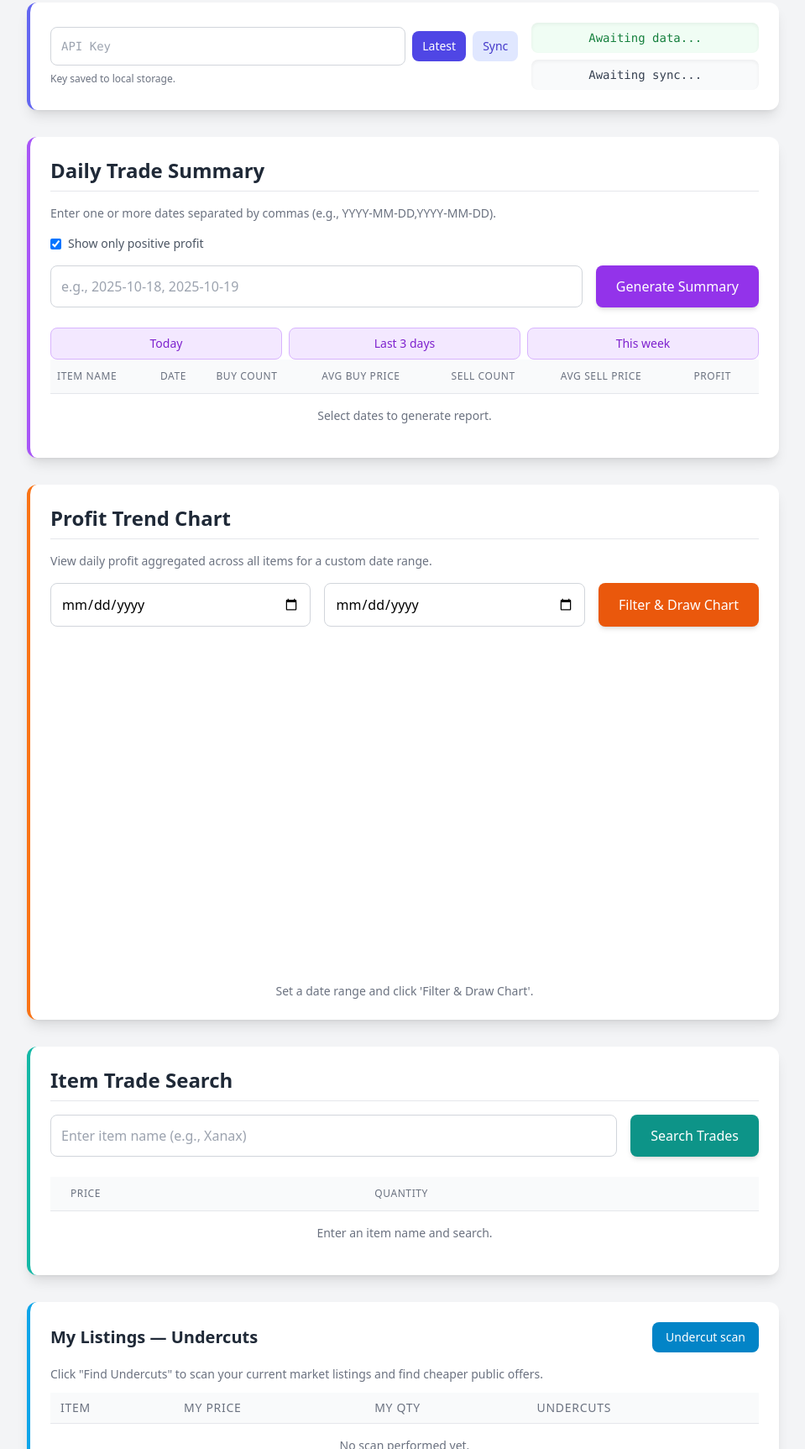
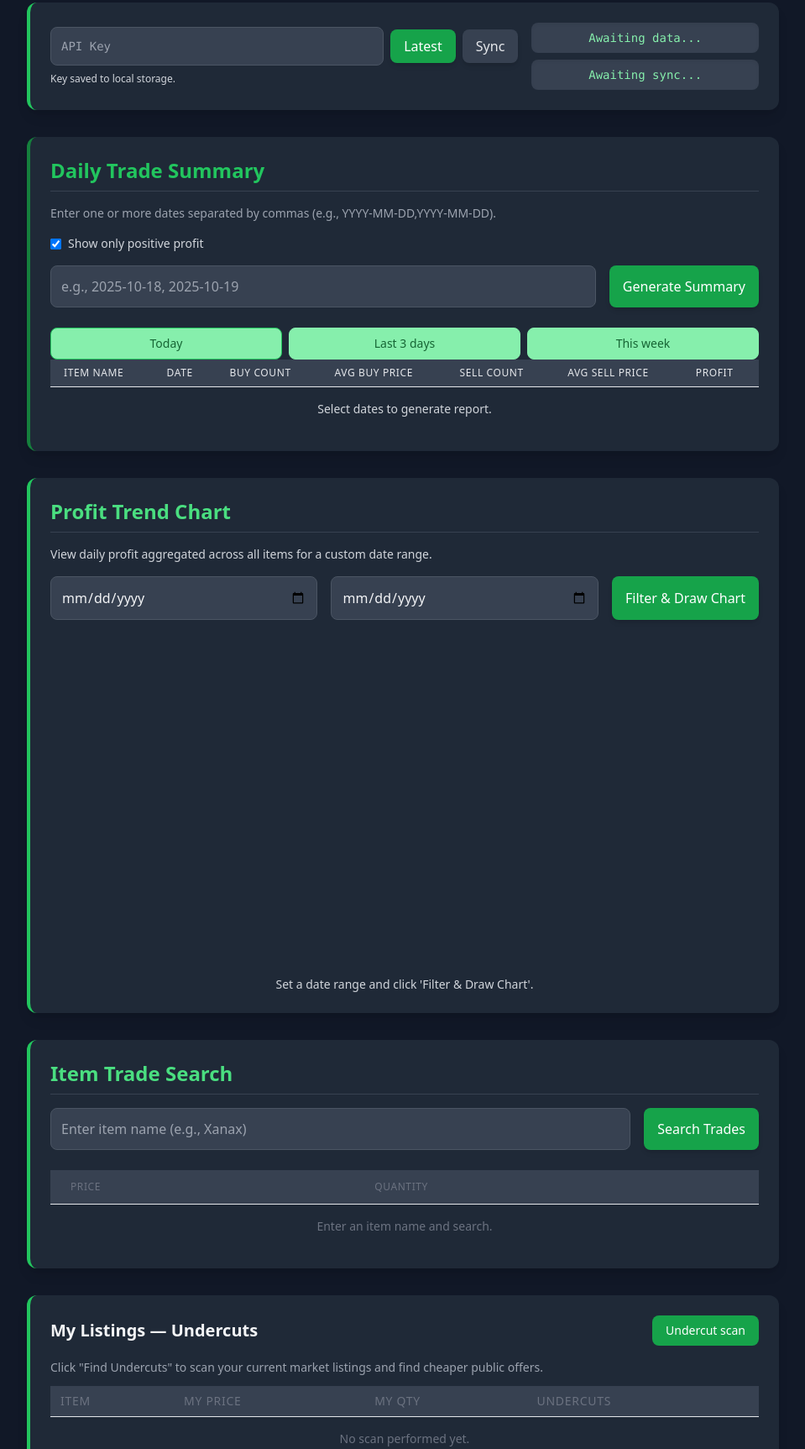
Before and after one commit to Zorgie/torn, a plain HTML site: page index.html in a window 1280 px wide. Shown: the part 117-1842 px from the top of the page at 84% size, without its empty margins (160-1119 px from the left). Drawn offline with nearby package versions, Linux system fonts and the light colour scheme.

Commit message:
Change to dark mode & mainly green

```diff
--- a/index.html
+++ b/index.html
@@ -10,42 +10,54 @@
     <!-- Load Chart.js for visualization -->
     <script src="https://cdn.jsdelivr.net/npm/chart.js@4.4.3/dist/chart.umd.min.js"></script>
     <style>
-        /* Custom Scrollbar for better UX */
+        /* Custom Scrollbar for dark theme */
         ::-webkit-scrollbar { width: 8px; }
-        ::-webkit-scrollbar-track { background: #f1f1f1; }
-        ::-webkit-scrollbar-thumb { background: #cbd5e1; border-radius: 10px; }
-        ::-webkit-scrollbar-thumb:hover { background: #94a3b8; }
+        ::-webkit-scrollbar-track { background: #1a1a1a; }
+        ::-webkit-scrollbar-thumb { background: #4b5563; border-radius: 10px; }
+        ::-webkit-scrollbar-thumb:hover { background: #6b7280; }
+
+        /* Consistent table styling */
+        table th {
+            @apply px-4 py-2 text-left text-xs font-medium text-gray-400 uppercase tracking-wider;
+        }
+        table td {
+            @apply px-4 py-2 text-sm text-gray-300;
+        }
     </style>
 </head>
-<body class="bg-gray-100 font-sans p-6 md:p-10 min-h-screen">
+<body class="bg-gray-900 font-sans p-6 md:p-10 min-h-screen text-gray-100">
     <div class="max-w-4xl mx-auto">
         <header class="text-center mb-10">
-            <h1 class="text-4xl font-extrabold text-indigo-700">DongGong's Torn Utility</h1>
+            <h1 class="text-4xl font-extrabold text-green-400">DongGong's Torn Utility</h1>
         </header>
 
         <!-- COMPACT: API Key + Most Recent + Sync (combined into one section) -->
-        <section class="bg-white p-4 md:p-6 rounded-xl shadow-lg mb-8 border-l-4 border-indigo-500">
+        <section class="bg-gray-800 p-6 rounded-xl shadow-lg mb-8 border-l-4 border-green-500">
             <div class="grid grid-cols-1 md:grid-cols-3 gap-4 items-center">
                 <!-- Left: API key + controls (spans two columns on desktop) -->
                 <div class="md:col-span-2 min-w-0">
                     <label for="api-key-input" class="text-sm font-medium text-gray-700 sr-only">API Key</label>
                     <div class="flex flex-wrap items-center gap-2">
                         <input type="password" id="api-key-input" placeholder="API Key"
-                               class="flex-1 min-w-0 p-2 md:p-3 border border-gray-300 rounded-lg focus:ring-yellow-500 focus:border-yellow-500 font-mono text-sm" />
+                               class="bg-gray-700 text-gray-100 flex-1 min-w-0 p-2 md:p-3 border border-gray-600 rounded-lg focus:ring-green-500 focus:border-green-500 font-mono text-sm" />
                         <div class="flex gap-2">
-                            <button id="fetch-recent-btn" class="px-3 py-2 bg-indigo-600 text-white text-sm font-medium rounded-lg hover:bg-indigo-700 transition flex-shrink-0">Latest</button>
-                            <button id="sync-data-btn" class="px-3 py-2 bg-indigo-100 text-indigo-700 text-sm font-medium rounded-lg hover:bg-indigo-200 transition flex-shrink-0">Sync</button>
+                            <button id="fetch-recent-btn" class="px-4 py-2 bg-green-600 text-white font-medium rounded-lg hover:bg-green-700 transition duration-150 shadow-md">
+                                Latest
+                            </button>
+                            <button id="sync-data-btn" class="px-4 py-2 bg-gray-700 text-gray-200 font-medium rounded-lg hover:bg-gray-600 transition duration-150 shadow-md">
+                                Sync
+                            </button>
                         </div>
                     </div>
-                    <p id="api-key-status" class="mt-2 text-xs text-gray-500 truncate">Key saved to local storage.</p>
+                    <p id="api-key-status" class="mt-2 text-xs text-gray-300 truncate">Key saved to local storage.</p>
                 </div>
 
                 <!-- Right: compact status boxes -->
                 <div class="grid grid-cols-1 gap-2">
-                    <div id="recent-timestamp-output" class="text-sm font-mono text-green-700 bg-green-50 p-2 rounded-lg text-center shadow-inner truncate">
+                    <div id="recent-timestamp-output" class="text-sm font-mono text-green-300 bg-gray-700 p-2 rounded-lg text-center shadow-inner truncate">
                         Awaiting data...
                     </div>
-                    <div id="sync-data-output" class="text-sm font-mono text-gray-700 bg-gray-50 p-2 rounded-lg text-center shadow-inner truncate">
+                    <div id="sync-data-output" class="text-sm font-mono text-green-300 bg-gray-700 p-2 rounded-lg text-center shadow-inner truncate">
                         Awaiting sync...
                     </div>
                 </div>
@@ -53,65 +65,65 @@
         </section>
 
         <!-- Daily Summary Section -->
-        <section class="bg-white p-6 rounded-xl shadow-lg mb-8 border-l-4 border-purple-500">
-            <h2 class="text-2xl font-semibold text-gray-800 mb-4 border-b pb-2">Daily Trade Summary</h2>
-            <p class="text-sm text-gray-500 mb-4">Enter one or more dates separated by commas (e.g., YYYY-MM-DD,YYYY-MM-DD).</p>
+        <section class="bg-gray-800 p-6 rounded-xl shadow-lg mb-8 border-l-4 border-green-700">
+            <h2 class="text-2xl font-semibold text-green-500 mb-4 border-b border-gray-700 pb-2">Daily Trade Summary</h2>
+            <p class="text-sm text-gray-400 mb-4">Enter one or more dates separated by commas (e.g., YYYY-MM-DD,YYYY-MM-DD).</p>
             <!-- Daily Trade Summary controls -->
             <div class="flex flex-wrap items-center gap-4 mb-4">
                 <!-- New checkbox for profit filter -->
-                <label class="flex items-center gap-2 text-sm text-gray-600">
-                    <input type="checkbox" id="profit-only-checkbox" class="rounded text-teal-600" checked="true">
+                <label class="flex items-center gap-2 text-sm text-gray-300">
+                    <input type="checkbox" id="profit-only-checkbox" class="rounded text-green-600" checked="true">
                     Show only positive profit
                 </label>
             </div>
             <div class="flex flex-col md:flex-row gap-4 mb-6">
-                <input type="text" id="daily-date-input" placeholder="e.g., 2025-10-18, 2025-10-19" class="flex-grow p-3 border border-gray-300 rounded-lg focus:ring-purple-500 focus:border-purple-500">
-                <button id="generate-summary-btn" class="px-6 py-3 bg-purple-600 text-white font-medium rounded-lg hover:bg-purple-700 transition duration-150 shadow-md transform hover:scale-105">
+                <input type="text" id="daily-date-input" placeholder="e.g., 2025-10-18, 2025-10-19" class="bg-gray-700 text-gray-100 flex-grow p-3 border border-gray-600 rounded-lg focus:ring-green-500 focus:border-green-500">
+                <button id="generate-summary-btn" class="px-4 py-2 bg-green-600 text-white font-medium rounded-lg hover:bg-green-700 transition duration-150 shadow-md">
                     Generate Summary
                 </button>
             </div>
             <div class="flex justify-between gap-2 text-sm">
-                <button id="date-today-btn" class="flex-1 px-3 py-2 bg-purple-100 text-purple-700 border border-purple-300 rounded-lg hover:bg-purple-200 transition duration-150">
+                <button id="date-today-btn" class="flex-1 px-3 py-2 bg-green-300 text-green-800 border border-green-500 rounded-lg hover:bg-gray-600 transition duration-150">
                     Today
                 </button>
-                <button id="date-3days-btn" class="flex-1 px-3 py-2 bg-purple-100 text-purple-700 border border-purple-300 rounded-lg hover:bg-purple-200 transition duration-150">
+                <button id="date-3days-btn" class="flex-1 px-3 py-2 bg-green-300 text-green-800 border border-green-300 rounded-lg hover:bg-green-200 transition duration-150">
                     Last 3 days
                 </button>
-                <button id="date-7days-btn" class="flex-1 px-3 py-2 bg-purple-100 text-purple-700 border border-purple-300 rounded-lg hover:bg-purple-200 transition duration-150">
+                <button id="date-7days-btn" class="flex-1 px-3 py-2 bg-green-300 text-green-800 border border-green-300 rounded-lg hover:bg-green-200 transition duration-150">
                     This week
                 </button>
             </div>
 
             <div class="overflow-x-auto">
                 <table class="min-w-full divide-y divide-gray-200 text-xs">
-                    <thead class="bg-gray-50">
+                    <thead class="bg-gray-700">
                         <tr>
-                            <th class="px-2 py-3 text-left font-medium text-gray-500 uppercase tracking-wider">Item Name</th>
-                            <th class="px-2 py-3 text-left font-medium text-gray-500 uppercase tracking-wider">Date</th>
-                            <th class="px-2 py-3 text-left font-medium text-gray-500 uppercase tracking-wider">Buy Count</th>
-                            <th class="px-2 py-3 text-left font-medium text-gray-500 uppercase tracking-wider">Avg Buy Price</th>
-                            <th class="px-2 py-3 text-left font-medium text-gray-500 uppercase tracking-wider">Sell Count</th>
-                            <th class="px-2 py-3 text-left font-medium text-gray-500 uppercase tracking-wider">Avg Sell Price</th>
-                            <th class="px-2 py-3 text-left font-medium text-gray-500 uppercase tracking-wider">Profit</th>
+                            <th class="px-4 py-2 text-left font-medium text-gray-200 uppercase tracking-wider">Item Name</th>
+                            <th class="px-4 py-2 text-left font-medium text-gray-200 uppercase tracking-wider">Date</th>
+                            <th class="px-4 py-2 text-left font-medium text-gray-200 uppercase tracking-wider">Buy Count</th>
+                            <th class="px-4 py-2 text-left font-medium text-gray-200 uppercase tracking-wider">Avg Buy Price</th>
+                            <th class="px-4 py-2 text-left font-medium text-gray-200 uppercase tracking-wider">Sell Count</th>
+                            <th class="px-4 py-2 text-left font-medium text-gray-200 uppercase tracking-wider">Avg Sell Price</th>
+                            <th class="px-4 py-2 text-left font-medium text-gray-200 uppercase tracking-wider">Profit</th>
                         </tr>
                     </thead>
-                    <tbody id="summary-results-body" class="bg-white divide-y divide-gray-200">
-                        <tr><td colspan="7" class="px-2 py-4 text-center text-sm text-gray-500">Select dates to generate report.</td></tr>
+                    <tbody id="summary-results-body" class="bg-gray-800 divide-y divide-gray-700">
+                        <tr><td colspan="7" class="px-4 py-4 text-center text-sm text-gray-300">Select dates to generate report.</td></tr>
                     </tbody>
                 </table>
             </div>
         </section>
 
         <!-- Profit Chart Section -->
-        <section class="bg-white p-6 rounded-xl shadow-lg mb-8 border-l-4 border-orange-500">
-            <h2 class="text-2xl font-semibold text-gray-800 mb-4 border-b pb-2">Profit Trend Chart</h2>
-            <p class="text-sm text-gray-500 mb-4">View daily profit aggregated across all items for a custom date range.</p>
+        <section class="bg-gray-800 p-6 rounded-xl shadow-lg mb-8 border-l-4 border-green-500">
+            <h2 class="text-2xl font-semibold text-green-400 mb-4 border-b border-gray-700 pb-2">Profit Trend Chart</h2>
+            <p class="text-sm text-gray-300 mb-4">View daily profit aggregated across all items for a custom date range.</p>
             <div class="flex flex-col gap-4 mb-6">
                 <!-- Date Range Input -->
                 <div class="flex flex-col md:flex-row gap-4">
-                    <input type="date" id="start-date-input" class="flex-grow p-3 border border-gray-300 rounded-lg focus:ring-orange-500 focus:border-orange-500" title="Start Date">
-                    <input type="date" id="end-date-input" class="flex-grow p-3 border border-gray-300 rounded-lg focus:ring-orange-500 focus:border-orange-500" title="End Date">
-                    <button id="fetch-profit-btn" class="px-6 py-3 bg-orange-600 text-white font-medium rounded-lg hover:bg-orange-700 transition duration-150 shadow-md transform hover:scale-105">
+                    <input type="date" id="start-date-input" class="bg-gray-700 text-gray-100 flex-grow p-3 border border-gray-600 rounded-lg focus:ring-green-500 focus:border-green-500" title="Start Date">
+                    <input type="date" id="end-date-input" class="bg-gray-700 text-gray-100 flex-grow p-3 border border-gray-600 rounded-lg focus:ring-green-500 focus:border-green-500" title="End Date">
+                    <button id="fetch-profit-btn" class="px-4 py-2 bg-green-600 text-white font-medium rounded-lg hover:bg-green-700 transition duration-150 shadow-md">
                         Filter & Draw Chart
                     </button>
                 </div>
@@ -121,16 +133,16 @@
             <div class="relative h-96">
                 <canvas id="profit-chart"></canvas>
             </div>
-            <p id="chart-status" class="mt-4 text-sm text-center text-gray-500">Set a date range and click 'Filter & Draw Chart'.</p>
+            <p id="chart-status" class="mt-4 text-sm text-center text-gray-300">Set a date range and click 'Filter & Draw Chart'.</p>
         </section>
 
         <!-- Item Search Section -->
-        <section class="bg-white p-6 rounded-xl shadow-lg mb-8 border-l-4 border-teal-500">
-            <h2 class="text-2xl font-semibold text-gray-800 mb-4 border-b pb-2">Item Trade Search</h2>
+        <section class="bg-gray-800 p-6 rounded-xl shadow-lg mb-8 border-l-4 border-green-500">
+            <h2 class="text-2xl font-semibold text-green-400 mb-4 border-b border-gray-700 pb-2">Item Trade Search</h2>
             <div class="flex flex-col md:flex-row gap-4 mb-6">
                 <!-- attach the datalist by using the `list` attribute -->
-                <input type="text" id="search-name-input" list="data-list-container" placeholder="Enter item name (e.g., Xanax)" class="flex-grow p-3 border border-gray-300 rounded-lg focus:ring-teal-500 focus:border-teal-500">
-                <button id="search-item-btn" class="px-6 py-3 bg-teal-600 text-white font-medium rounded-lg hover:bg-teal-700 transition duration-150 shadow-md transform hover:scale-105">
+                <input type="text" id="search-name-input" list="data-list-container" placeholder="Enter item name (e.g., Xanax)" class="bg-gray-700 text-gray-100 flex-grow p-3 border border-gray-600 rounded-lg focus:ring-green-500 focus:border-green-500">
+                <button id="search-item-btn" class="px-4 py-2 bg-green-600 text-white font-medium rounded-lg hover:bg-green-700 transition duration-150 shadow-md">
                     Search Trades
                 </button>
             </div>
@@ -139,13 +151,13 @@
 
             <div class="overflow-x-auto">
                 <table class="min-w-full divide-y divide-gray-200">
-                    <thead class="bg-gray-50">
+                    <thead class="bg-gray-700">
                         <tr>
                             <th class="px-6 py-3 text-left text-xs font-medium text-gray-500 uppercase tracking-wider">Price</th>
                             <th class="px-6 py-3 text-left text-xs font-medium text-gray-500 uppercase tracking-wider">Quantity</th>
                         </tr>
                     </thead>
-                    <tbody id="search-results-body" class="bg-white divide-y divide-gray-200">
+                    <tbody id="search-results-body" class="bg-gray-800 divide-y divide-gray-700">
                         <tr><td colspan="2" class="px-6 py-4 text-center text-sm text-gray-500">Enter an item name and search.</td></tr>
                     </tbody>
                 </table>
@@ -153,19 +165,21 @@
         </section>
 
         <!-- My Listings -> Undercuts -->
-        <section class="bg-white p-6 rounded-xl shadow-lg mb-8 border-l-4 border-sky-500">
+        <section class="bg-gray-800 p-6 rounded-xl shadow-lg mb-8 border-l-4 border-green-500">
             <div class="flex items-center justify-between mb-4">
-                <h2 class="text-xl font-semibold text-gray-800">My Listings — Undercuts</h2>
+                <h2 class="text-xl font-semibold text-gray-100">My Listings — Undercuts</h2>
                 <div class="flex items-center gap-2">
-                    <button id="find-undercuts-btn" class="px-4 py-2 bg-sky-600 text-white rounded-lg hover:bg-sky-700 text-sm">Undercut scan</button>
+                    <button id="find-undercuts-btn" class="px-4 py-2 bg-green-600 text-white rounded-lg hover:bg-green-700 text-sm">
+                        Undercut scan
+                    </button>
                 </div>
             </div>
 
-            <p id="undercut-status" class="text-sm text-gray-500 mb-3">Click "Find Undercuts" to scan your current market listings and find cheaper public offers.</p>
+            <p id="undercut-status" class="text-sm text-gray-400 mb-3">Click "Find Undercuts" to scan your current market listings and find cheaper public offers.</p>
 
             <div class="overflow-x-auto">
                 <table class="min-w-full divide-y divide-gray-200 text-sm">
-                    <thead class="bg-gray-50">
+                    <thead class="bg-gray-700">
                         <tr>
                             <th class="px-3 py-2 text-left font-medium text-gray-500 uppercase tracking-wider">Item</th>
                             <th class="px-3 py-2 text-left font-medium text-gray-500 uppercase tracking-wider">My Price</th>
@@ -173,7 +187,7 @@
                             <th class="px-3 py-2 text-left font-medium text-gray-500 uppercase tracking-wider">Undercuts</th>
                         </tr>
                     </thead>
-                    <tbody id="undercut-results-body" class="bg-white divide-y divide-gray-200">
+                    <tbody id="undercut-results-body" class="bg-gray-800 divide-y divide-gray-700">
                         <tr><td colspan="4" class="px-3 py-4 text-center text-sm text-gray-500">No scan performed yet.</td></tr>
                     </tbody>
                 </table>
@@ -181,23 +195,23 @@
         </section>
 
         <!-- Price History Chart -->
-        <section class="bg-white p-6 rounded-xl shadow-lg mb-8 border-l-4 border-purple-500">
+        <section class="bg-gray-800 p-6 rounded-xl shadow-lg mb-8 border-l-4 border-green-500">
             <div class="flex items-center justify-between mb-4">
-                <h2 class="text-xl font-semibold text-gray-800">Item Price History</h2>
+                <h2 class="text-xl font-semibold text-gray-100">Item Price History</h2>
             </div>
 
             <div class="grid grid-cols-1 md:grid-cols-2 gap-4 mb-4">
                 <input type="text" id="price-history-item-input" list="data-list-container"
                        placeholder="Enter item name"
-                       class="p-2 border border-gray-300 rounded-lg">
+                       class="bg-gray-700 text-gray-100 p-2 border border-gray-600 rounded-lg">
 
                 <div class="flex gap-2">
                     <input type="date" id="price-history-start-date"
-                           class="flex-1 p-2 border border-gray-300 rounded-lg">
+                           class="flex-1 bg-gray-700 text-gray-100 p-2 border border-gray-600 rounded-lg">
                     <input type="date" id="price-history-end-date"
-                           class="flex-1 p-2 border border-gray-300 rounded-lg">
+                           class="flex-1 bg-gray-700 text-gray-100 p-2 border border-gray-600 rounded-lg">
                     <button id="fetch-price-history-btn"
-                            class="px-4 py-2 bg-purple-600 text-white rounded-lg hover:bg-purple-700">
+                            class="px-4 py-2 bg-green-600 text-white rounded-lg hover:bg-green-700">
                         Fetch
                     </button>
                 </div>
```
Also changed, not shown: code.js (+26 -31 lines).
